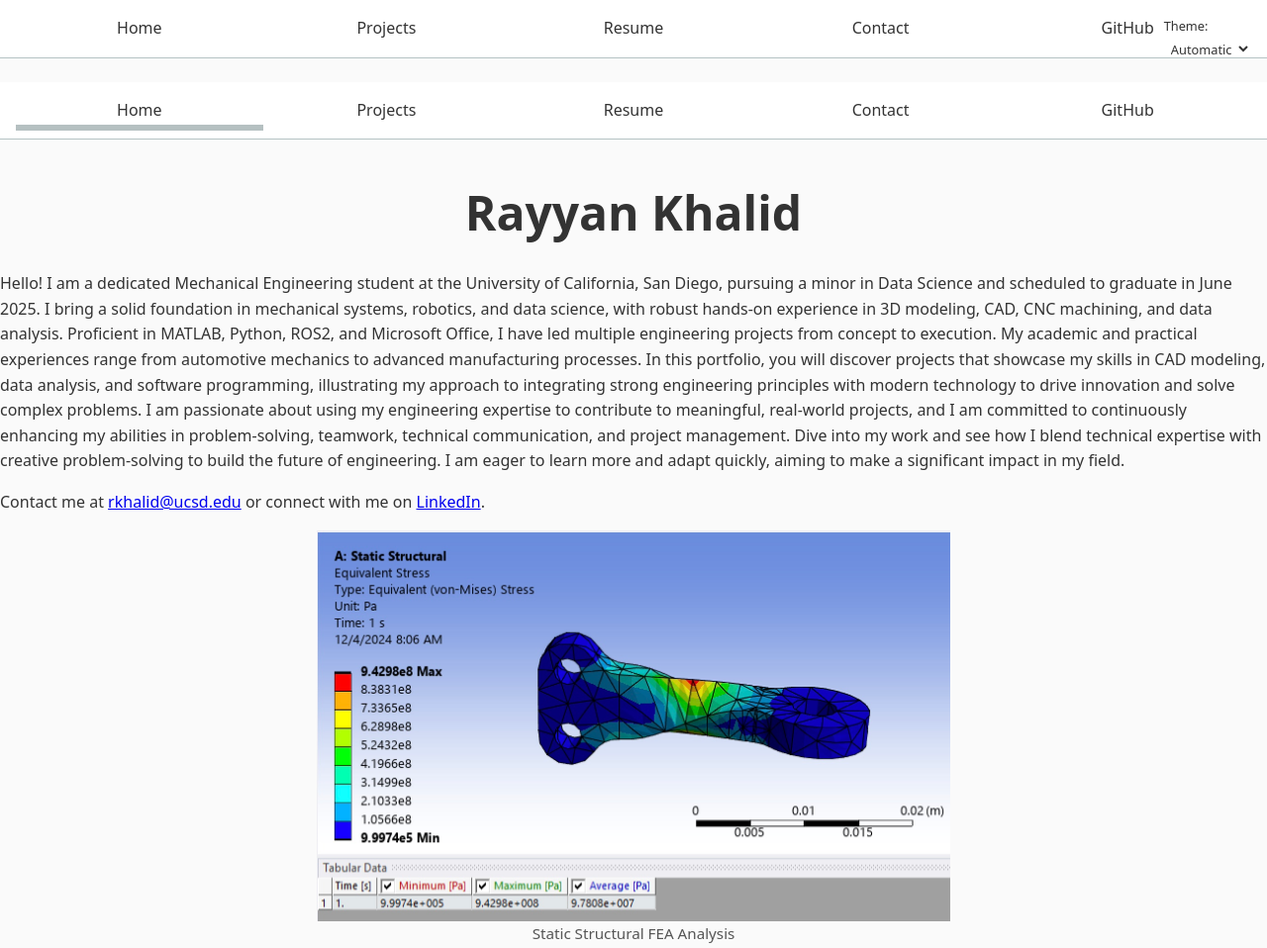
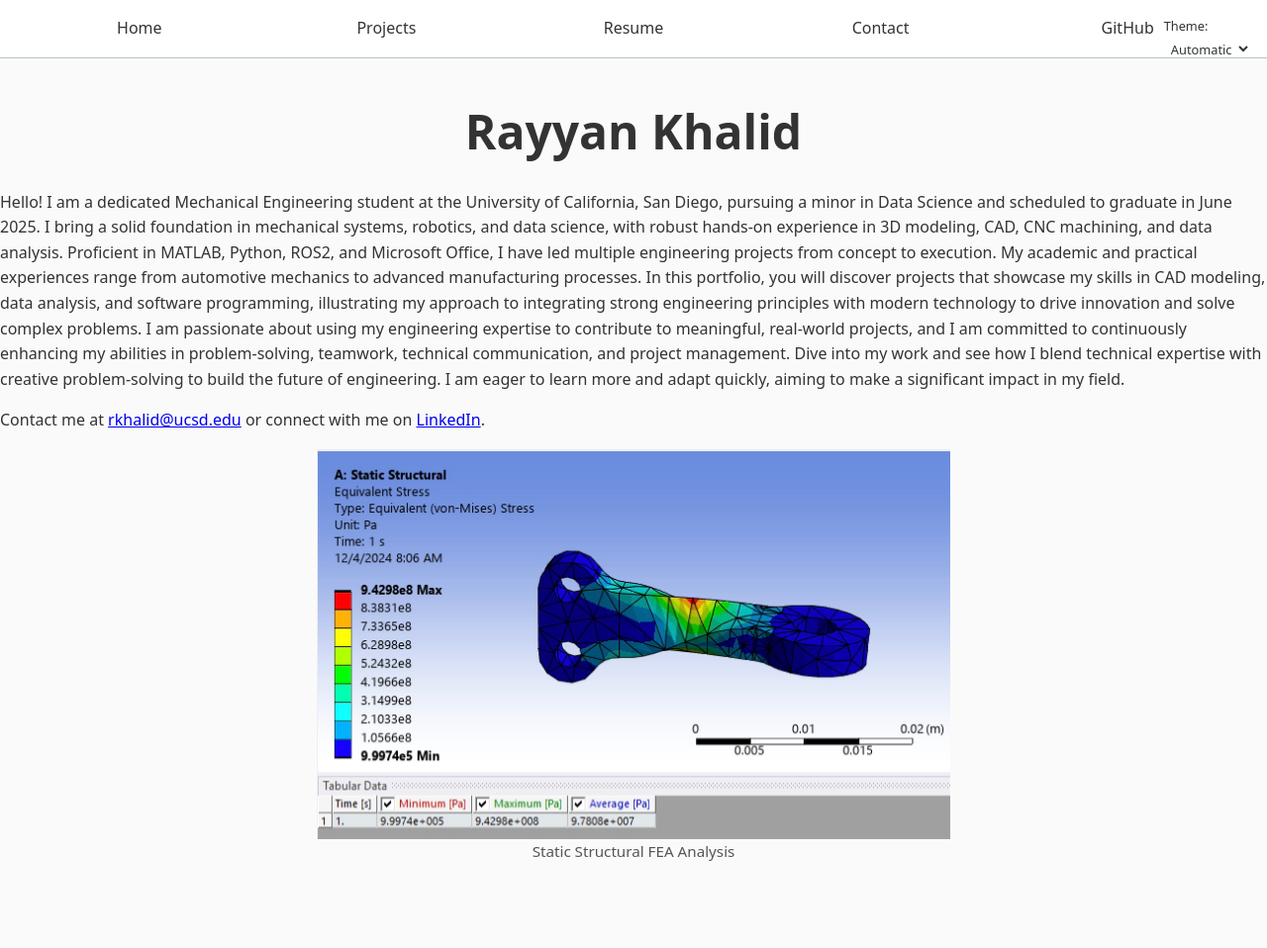
Before and after one commit to rayyankhalid7777/portfolio, a plain HTML site: page index.html in a window 1280 px wide. Shown: the whole page at 99% size. After the commit the page ends 896 px from the top, so only its background shows below. Drawn offline with Linux system fonts and the light colour scheme.

Commit message:
Update index.html

```diff
--- a/index.html
+++ b/index.html
@@ -20,14 +20,6 @@
 
 </head>
 <body>
-    <nav>
-        <a href="index.html" class="current">Home</a>
-        <a href="Projects/index.html">Projects</a>
-        <a href="../Resume/index.html">Resume</a>
-        <a href="Contact/index.html">Contact</a>
-        <a href="https://github.com/rayyankhalid7777" target="_blank">GitHub</a>
-    </nav>
-
 
     <h1>Rayyan Khalid</h1>
     <p>Hello! I am a dedicated Mechanical Engineering student at the University of California, San Diego, pursuing a minor in Data Science and scheduled to graduate in June 2025. I bring a solid foundation in mechanical systems, robotics, and data science, with robust hands-on experience in 3D modeling, CAD, CNC machining, and data analysis. Proficient in MATLAB, Python, ROS2, and Microsoft Office, I have led multiple engineering projects from concept to execution. My academic and practical experiences range from automotive mechanics to advanced manufacturing processes. In this portfolio, you will discover projects that showcase my skills in CAD modeling, data analysis, and software programming, illustrating my approach to integrating strong engineering principles with modern technology to drive innovation and solve complex problems. I am passionate about using my engineering expertise to contribute to meaningful, real-world projects, and I am committed to continuously enhancing my abilities in problem-solving, teamwork, technical communication, and project management. Dive into my work and see how I blend technical expertise with creative problem-solving to build the future of engineering. I am eager to learn more and adapt quickly, aiming to make a significant impact in my field.</p>
```
